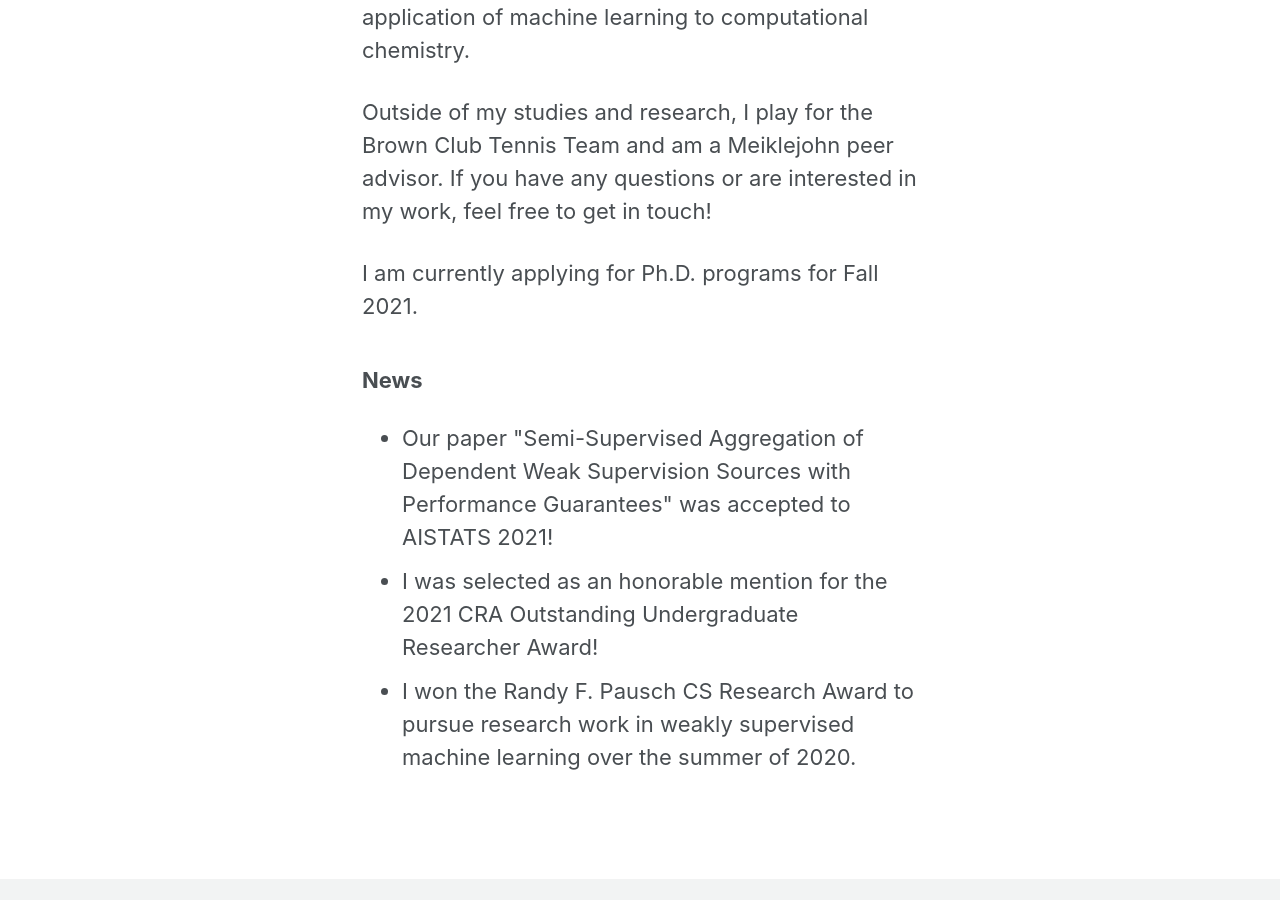
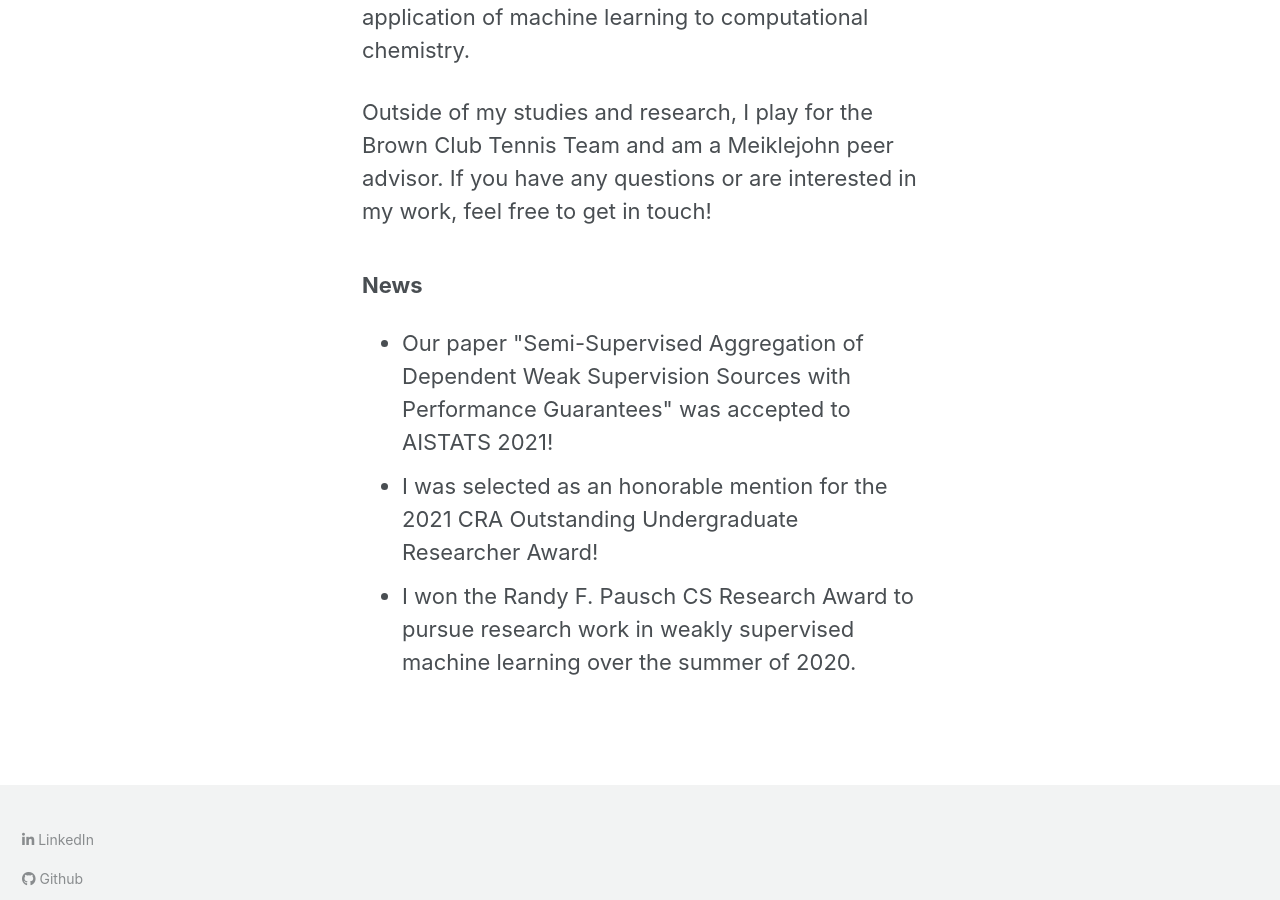
Before and after one commit to dsam99/dsam99.github.io, a Jekyll site: the page built from index.md, in a window 1280 px wide and 900 px high, scrolled down 864 px. Built offline with Jekyll 4.4.1, drawn with Linux system fonts in a browser that asks for light colours; cached includes are drawn as plain includes; nearby versions of some CDN libraries.

Commit message:
removing par about PHD programs

```diff
--- a/_layouts/home.html
+++ b/_layouts/home.html
@@ -26,10 +26,9 @@ layout: default
 		Outside of my studies and research, I play for the Brown Club Tennis Team and am a Meiklejohn peer advisor. If you have any questions or are interested in my work, feel free to get in touch!
 	</p>
 
-	<p>
+	{% comment %} <p>
 		I am currently applying for Ph.D. programs for Fall 2021.
-	</p>
-
+	</p> {% endcomment %}
 
 	<h3>News</h1>
 	<p>
```
